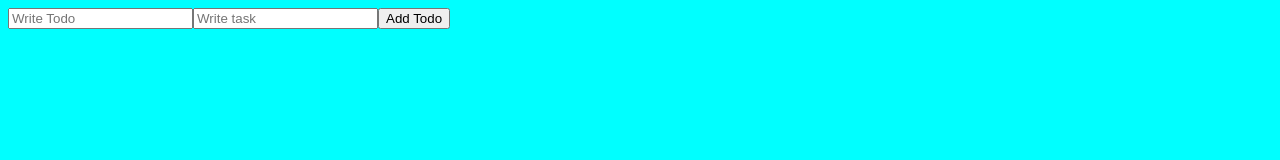
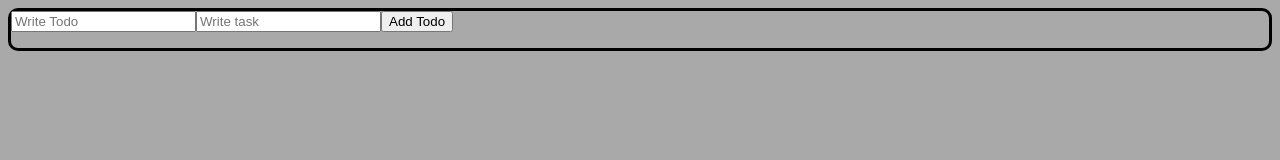
Before and after one commit to eminms/JS-DOM-EVENT, a plain HTML site: page index.html in a window 1280 px wide. Drawn offline with Linux system fonts and the light colour scheme.

Commit message:
Task Uptaded

```diff
--- a/style.css
+++ b/style.css
@@ -1,6 +1,8 @@
 
 body{
-    background-color: aqua;
+    background-color:darkgray;
+    border: 3px solid black;
+    border-radius: 10px;
 }
 
 .lii{
```
